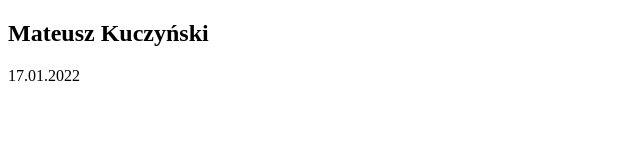
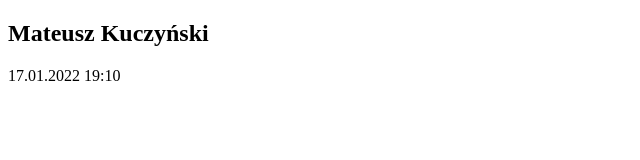
Before and after one commit to matkucz/ghactions_nginx, a plain HTML site: page static/index.html in a window 1280 px wide. Shown: the full height of the page, 0-640 px from the left. Drawn offline with Linux system fonts and the light colour scheme.

Commit message:
Second commit

```diff
--- a/static/index.html
+++ b/static/index.html
@@ -11,7 +11,7 @@
 	<div>
 		<h2>Mateusz Kuczyński</h2>
 		<p>
-		17.01.2022
+		17.01.2022 19:10
 		</p>
 	</div>
 </body>
```
